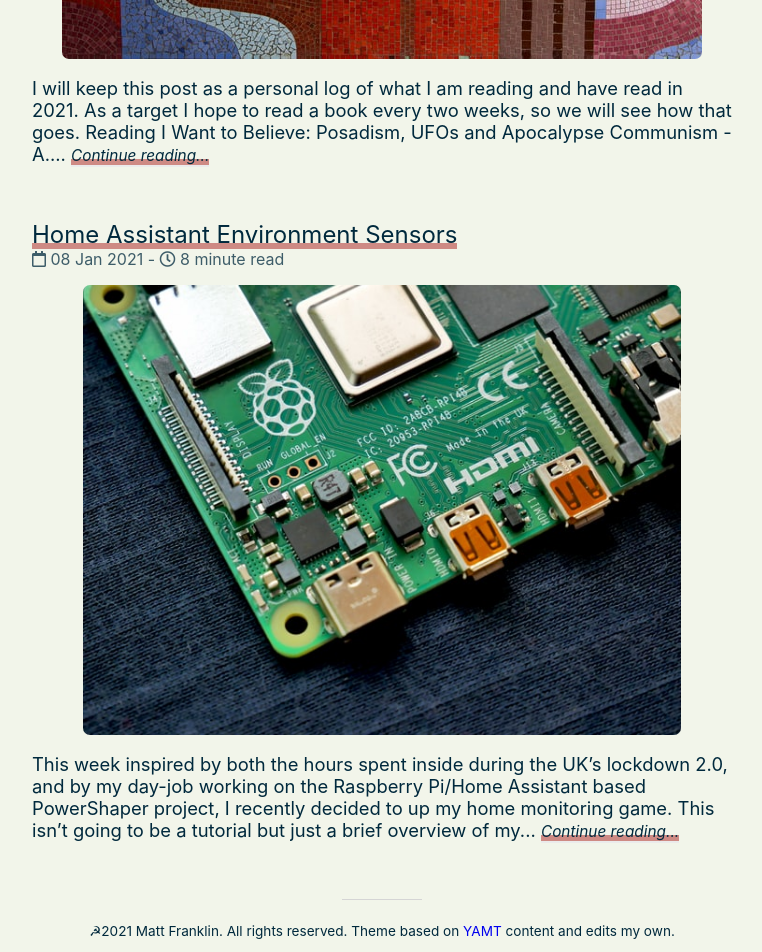
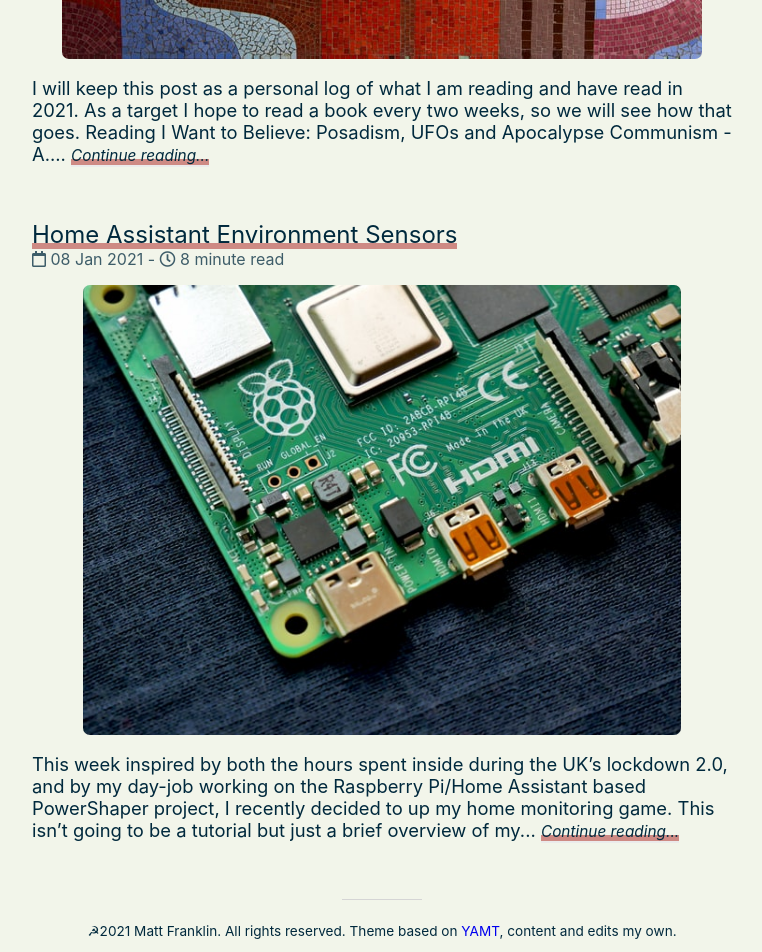
Before and after one commit to mafranklin/mfranklin-website, a Jekyll site: the page built from index.html, in a window 1280 px wide. Shown: the part 1264-2216 px from the top of the page, without its empty margins (258-1020 px from the left). Built offline with Jekyll 4.4.1, drawn with Linux system fonts in a browser that asks for light colours; nearby versions of some CDN libraries; the list of posts is cut into pages by our own code.

Commit message:
Footer grammar

```diff
--- a/_includes/footer.html
+++ b/_includes/footer.html
@@ -1,3 +1,3 @@
 <footer class= "footer">
-    <p>☭{{ 'now' | date: "%Y" }} {{site.author.name}}. All rights reserved. Theme based on <a href="https://github.com/PandaSekh/Jekyll-YAMT" target="_blank">YAMT</a> content and edits my own.</p>
+    <p>☭{{ 'now' | date: "%Y" }} {{site.author.name}}. All rights reserved. Theme based on <a href="https://github.com/PandaSekh/Jekyll-YAMT" target="_blank">YAMT</a>, content and edits my own.</p>
 </footer>
```
